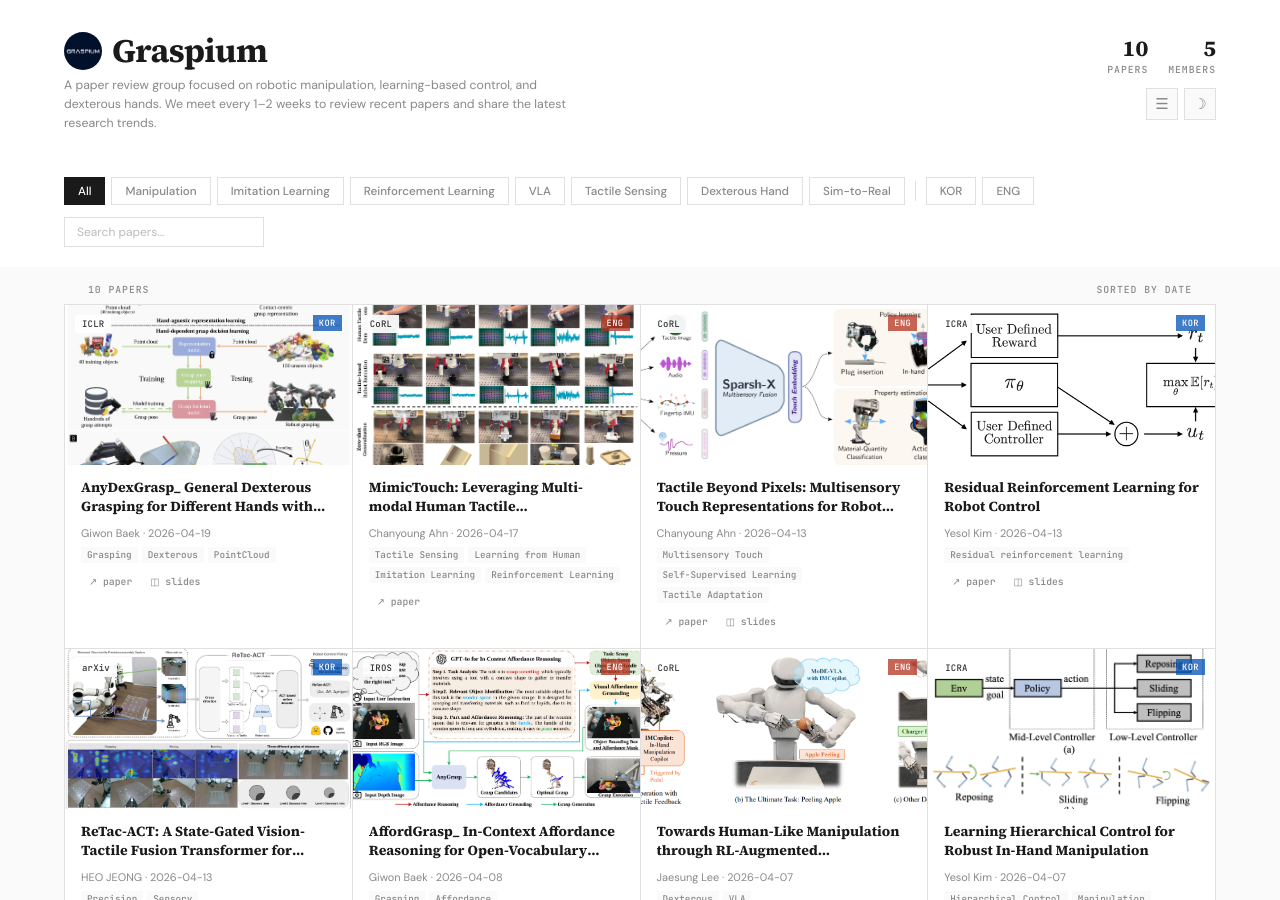
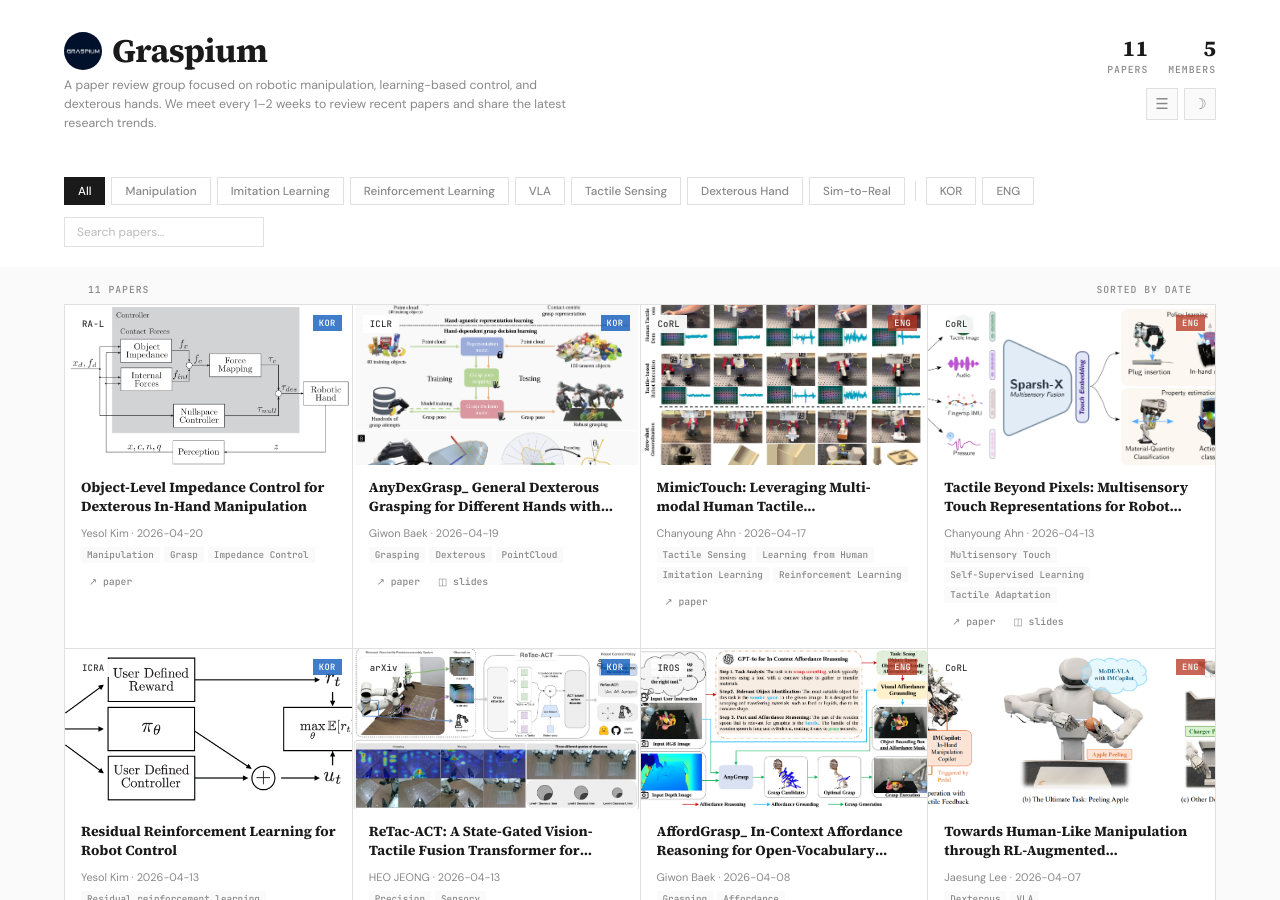
Before and after one commit to graspium-official/graspium-official.github.io, a Jekyll site: the page built from index.html, in a window 1280 px wide and 900 px high. Built offline with Jekyll 4.4.1, drawn with Linux system fonts in a browser that asks for light colours.

Commit message:
Add paper ys-003: Object-Level Impedance Control for Dexterous In-Hand Manipulation

```diff
--- a/_data/papers.yml
+++ b/_data/papers.yml
@@ -188,3 +188,19 @@
   paper: "https://arxiv.org/abs/2502.16420"
   thumbnail: "assets/thumbnails/GWB-002.png"
   slides: "https://drive.google.com/file/d/1bmW_hAi5RwHhR02xyw3TlTxKY-skVOZD/view?usp=drive_link"
+
+- id: "ys-003"
+  title: "Object-Level Impedance Control for Dexterous In-Hand Manipulation"
+  authors: "Martin Pfanne, Maxime Chalon, Freek Stulp et al."
+  venue: "RA-L"
+  date: "2026-04-20"
+  field: "dexterous"
+  lang: "kor"
+  keywords:
+    - "Manipulation"
+    - "Grasp"
+    - "Impedance Control"
+  presenter: "Yesol Kim"
+  status: "pending"
+  paper: "#"
+  thumbnail: "assets/thumbnails/ys-003.png"
```
Also changed, not shown: assets/thumbnails/ys-003.png (added).
